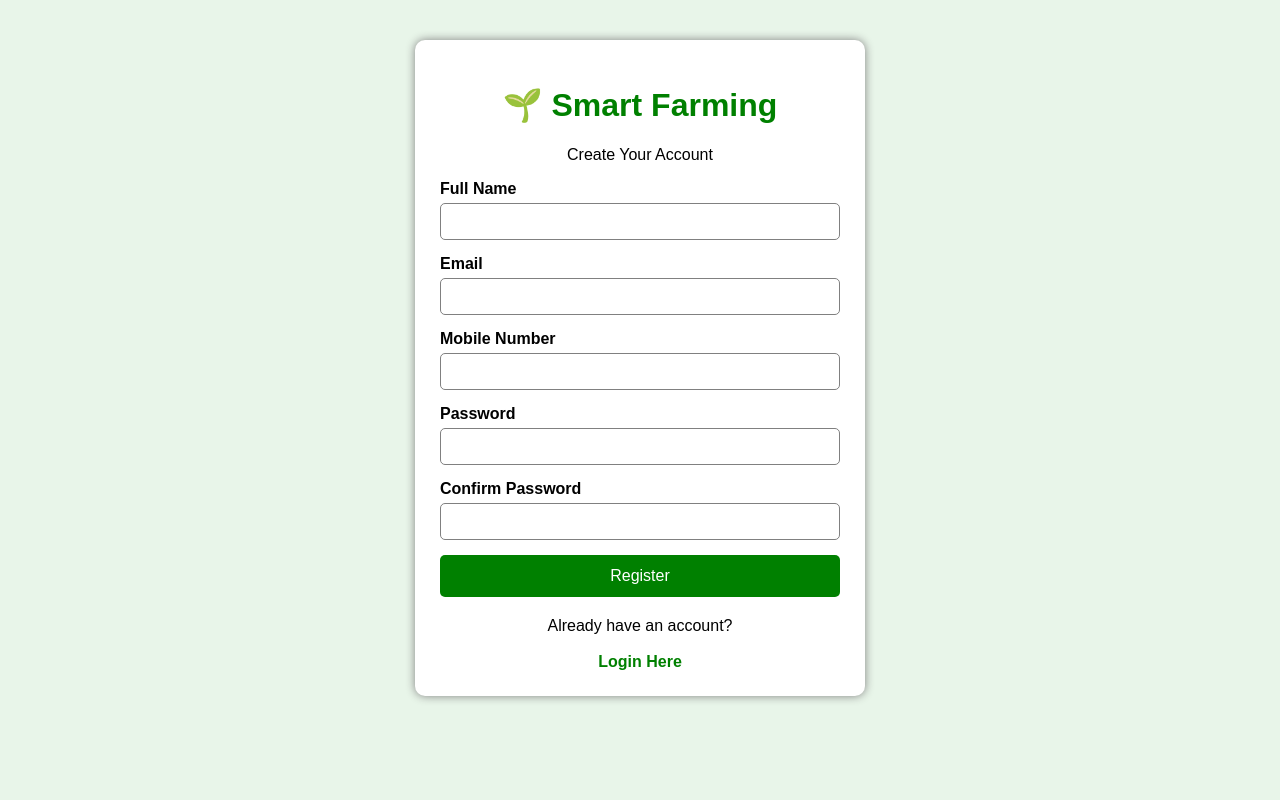
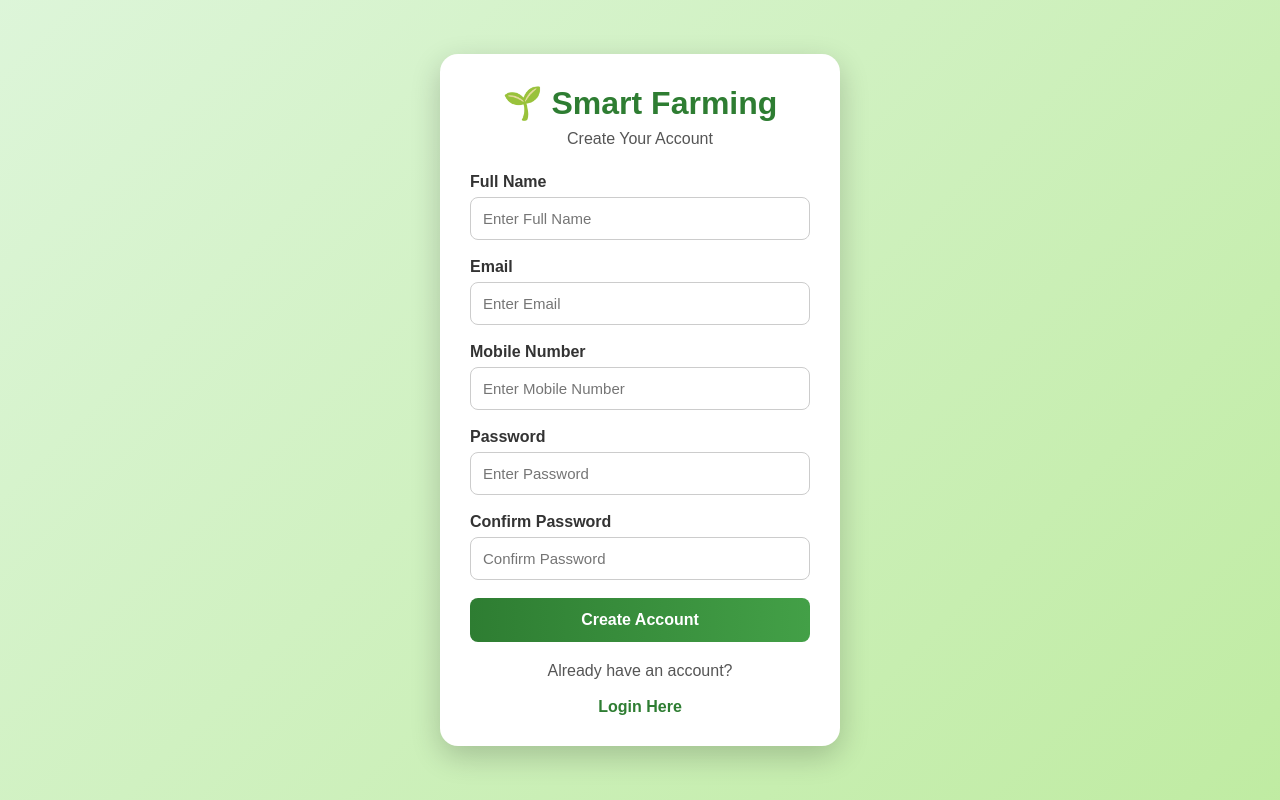
Before and after one commit to sahilthakur4528-cyber/Smart-Farming-System, a Flask app: page /register in a window 1280 px wide. Run offline with Flask 3, Linux system fonts and the light colour scheme; parts of the project's set-up code (start-up, migrations or seed data) failed here and were passed over.

Commit message:
Update register.html

```diff
--- a/templates/register.html
+++ b/templates/register.html
@@ -1,115 +1,376 @@
 <!DOCTYPE html>
-<html>
+<html lang="en">
+
 <head>
+
+<meta charset="UTF-8">
+<meta name="viewport" content="width=device-width, initial-scale=1.0">
+
 <title>Register - Smart Farming Advisory System</title>
 
 <style>
 
-        body{
+/* Reset */
+
+*{
     margin:0;
     padding:0;
-            font-family:Arial;
-            background:#e8f5e9;
+    box-sizing:border-box;
+    font-family:Arial, Helvetica, sans-serif;
 }
 
-        .container{
-            width:400px;
-            margin:40px auto;
-            background:white;
-            padding:25px;
-            border-radius:10px;
-            box-shadow:0px 0px 10px gray;
+
+/* Background */
+
+body{
+
+    display:flex;
+    justify-content:center;
+    align-items:center;
+    min-height:100vh;
+
+    background:linear-gradient(
+        -45deg,
+        #dff6dd,
+        #b8e994,
+        #dff6dd,
+        #c8f7c5
+    );
+
+    background-size:400% 400%;
+    animation:bg 10s ease infinite;
+
 }
 
-        h1{
-            text-align:center;
-            color:green;
+
+@keyframes bg{
+
+    0%{
+        background-position:0% 50%;
     }
 
-        p{
-            text-align:center;
+    50%{
+        background-position:100% 50%;
     }
 
-        label{
-            font-weight:bold;
+    100%{
+        background-position:0% 50%;
     }
 
-        input{
-            width:100%;
-            padding:10px;
-            margin-top:5px;
-            margin-bottom:15px;
-            border:1px solid gray;
-            border-radius:5px;
-            box-sizing:border-box;
 }
 
-        button{
-            width:100%;
-            padding:12px;
-            background:green;
-            color:white;
-            border:none;
-            border-radius:5px;
-            font-size:16px;
-            cursor:pointer;
+
+
+/* Register Box */
+
+.container{
+
+    width:400px;
+
+    background:white;
+
+    padding:30px;
+
+    border-radius:18px;
+
+    box-shadow:0 10px 30px rgba(0,0,0,0.2);
+
+    animation:popup .8s;
+
 }
 
-        button:hover{
-            background:darkgreen;
+
+
+@keyframes popup{
+
+    from{
+
+        opacity:0;
+
+        transform:translateY(40px) scale(.9);
+
     }
 
-        a{
-            text-decoration:none;
-            color:green;
-            font-weight:bold;
+    to{
+
+        opacity:1;
+
+        transform:translateY(0) scale(1);
+
     }
 
+}
+
+
+
+/* Heading */
+
+h1{
+
+    text-align:center;
+
+    color:#2e7d32;
+
+    margin-bottom:8px;
+
+}
+
+
+p{
+
+    text-align:center;
+
+    color:#555;
+
+    margin-bottom:25px;
+
+}
+
+
+
+/* Form */
+
+label{
+
+    display:block;
+
+    font-weight:bold;
+
+    color:#333;
+
+    margin-bottom:6px;
+
+}
+
+
+input{
+
+    width:100%;
+
+    padding:12px;
+
+    margin-bottom:18px;
+
+    border:1px solid #ccc;
+
+    border-radius:8px;
+
+    outline:none;
+
+    font-size:15px;
+
+    transition:.3s;
+
+}
+
+
+
+input:focus{
+
+    border-color:#2e7d32;
+
+    box-shadow:0 0 10px rgba(46,125,50,.3);
+
+}
+
+
+
+/* Button */
+
+button{
+
+    width:100%;
+
+    padding:13px;
+
+    border:none;
+
+    border-radius:8px;
+
+    background:linear-gradient(
+        to right,
+        #2e7d32,
+        #43a047
+    );
+
+    color:white;
+
+    font-size:16px;
+
+    font-weight:bold;
+
+    cursor:pointer;
+
+    transition:.3s;
+
+}
+
+
+
+button:hover{
+
+    transform:translateY(-2px);
+
+    box-shadow:0 8px 18px rgba(46,125,50,.3);
+
+}
+
+
+
+/* Login Link */
+
 .login{
+
     text-align:center;
+
     margin-top:20px;
+
+    color:#555;
+
 }
+
+
+.login a{
+
+    color:#2e7d32;
+
+    text-decoration:none;
+
+    font-weight:bold;
+
+}
+
+
+.login a:hover{
+
+    text-decoration:underline;
+
+}
+
+
+
+/* Mobile Responsive */
+
+@media(max-width:450px){
+
+    .container{
+
+        width:90%;
+
+        padding:25px;
+
+    }
+
+
+    h1{
+
+        font-size:26px;
+
+    }
+
+}
+
 
 </style>
 
 </head>
 
+
 <body>
 
+
 <div class="container">
+
 
 <h1>🌱 Smart Farming</h1>
 
 <p>Create Your Account</p>
 
+
+
 <form action="/register" method="POST">
 
+
 <label>Full Name</label>
-        <input type="text" name="fullname" required>
+
+<input
+type="text"
+name="fullname"
+placeholder="Enter Full Name"
+required>
+
+
 
 <label>Email</label>
-        <input type="email" name="email" required>
+
+<input
+type="email"
+name="email"
+placeholder="Enter Email"
+required>
+
+
 
 <label>Mobile Number</label>
-        <input type="text" name="mobile" maxlength="10" required>
+
+<input
+type="tel"
+name="mobile"
+placeholder="Enter Mobile Number"
+pattern="[0-9]{10}"
+maxlength="10"
+required>
+
+
 
 <label>Password</label>
-        <input type="password" name="password" required>
+
+<input
+type="password"
+name="password"
+placeholder="Enter Password"
+required>
+
+
 
 <label>Confirm Password</label>
-        <input type="password" name="confirm_password" required>
 
-        <button type="submit">Register</button>
+<input
+type="password"
+name="confirm_password"
+placeholder="Confirm Password"
+required>
+
+
+
+<button type="submit">
+Create Account
+</button>
+
+
 
 </form>
 
+
+
 <div class="login">
+
 Already have an account?
+
 <br><br>
-        <a href="/login">Login Here</a>
-    </div>
+
+<a href="/login">
+Login Here
+</a>
+
 
 </div>
 
+
+
+</div>
+
+
 </body>
+
 </html>
```
Lines whose indentation alone changed are shown as unchanged.
